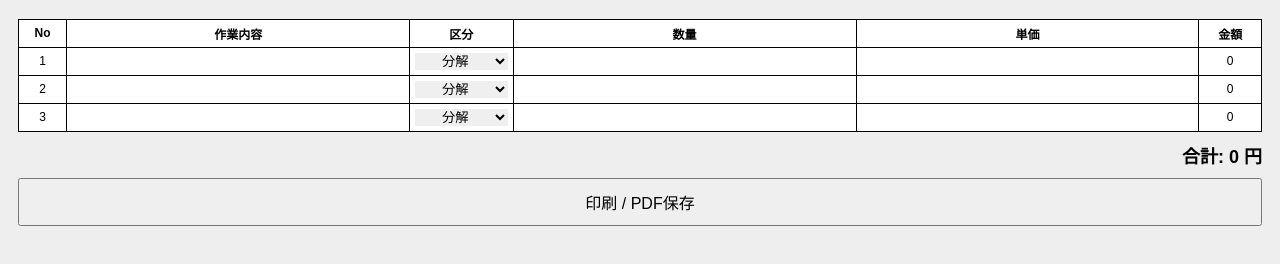
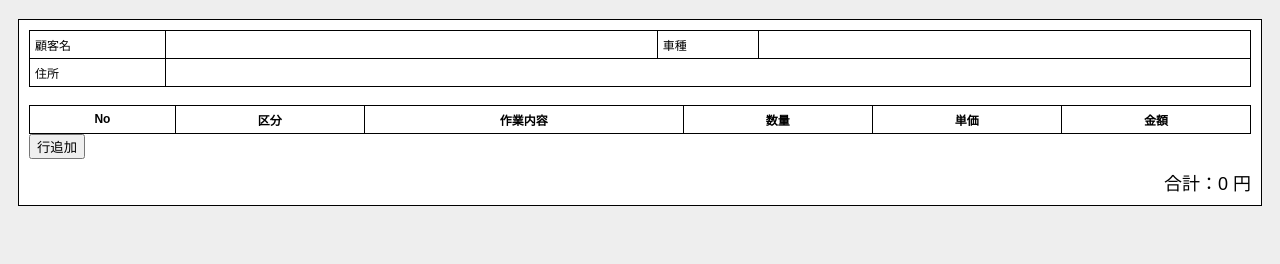
Before and after one commit to dodx5/estimate-app, a plain HTML site: page index.html in a window 1280 px wide. Shown: the part 88-352 px from the top of the page. Drawn offline with Linux system fonts and the light colour scheme.

Commit message:
Update index.html

```diff
--- a/index.html
+++ b/index.html
@@ -16,59 +16,86 @@ h1 {
   text-align:center;
 }
 
+.sheet {
+  background:#fff;
+  padding:10px;
+  border:1px solid #000;
+}
+
 table {
   width:100%;
-  border-collapse: collapse;
-  background:#fff;
+  border-collapse:collapse;
+  font-size:12px;
 }
 
 th, td {
   border:1px solid #000;
   padding:5px;
-  font-size:12px;
-  text-align:center;
 }
 
 input, select {
   width:100%;
   border:none;
-  text-align:center;
+  font-size:12px;
 }
 
 .total {
+  text-align:right;
   font-size:18px;
-  font-weight:bold;
-  text-align:right;
   margin-top:10px;
-}
-
-button {
-  width:100%;
-  padding:10px;
-  margin-top:10px;
-  font-size:16px;
 }
 </style>
 
 </head>
+
 <body>
 
 <h1>御見積書</h1>
 
+<div class="sheet">
+
 <table>
 <tr>
+  <td>顧客名</td>
+  <td><input></td>
+  <td>車種</td>
+  <td><input></td>
+</tr>
+<tr>
+  <td>住所</td>
+  <td colspan="3"><input></td>
+</tr>
+</table>
+
+<br>
+
+<table id="table">
+<tr>
   <th>No</th>
+  <th>区分</th>
   <th>作業内容</th>
-    <th>区分</th>
   <th>数量</th>
   <th>単価</th>
   <th>金額</th>
 </tr>
+</table>
 
-  <!-- 1行目 -->
-  <tr>
-    <td>1</td>
-    <td><input type="text"></td>
+<button onclick="addRow()">行追加</button>
+
+<div class="total">
+合計：<span id="total">0</span> 円
+</div>
+
+</div>
+
+<script>
+
+function addRow(){
+  const table = document.getElementById("table");
+  const row = table.insertRow();
+
+  row.innerHTML = `
+    <td>${table.rows.length - 1}</td>
     <td>
       <select>
         <option>分解</option>
@@ -79,75 +106,36 @@ button {
         <option>塗装</option>
       </select>
     </td>
-    <td><input type="number" oninput="calc()"></td>
-    <td><input type="number" oninput="calc()"></td>
-    <td class="price">0</td>
-  </tr>
+    <td><input></td>
+    <td><input type="number" oninput="calc(this)"></td>
+    <td><input type="number" oninput="calc(this)"></td>
+    <td><input readonly></td>
+  `;
+}
 
-  <!-- 2行目 -->
-  <tr>
-    <td>2</td>
-    <td><input type="text"></td>
-    <td>
-      <select>
-        <option>分解</option>
-        <option>交換</option>
-        <option>点検</option>
-        <option>補充</option>
-        <option>脱着</option>
-        <option>塗装</option>
-      </select>
-    </td>
-    <td><input type="number" oninput="calc()"></td>
-    <td><input type="number" oninput="calc()"></td>
-    <td class="price">0</td>
-  </tr>
+function calc(el){
+  const row = el.parentNode.parentNode;
+  const qty = row.cells[3].children[0].value;
+  const price = row.cells[4].children[0].value;
+  const total = qty * price || 0;
 
-  <!-- 3行目 -->
-  <tr>
-    <td>3</td>
-    <td><input type="text"></td>
-    <td>
-      <select>
-        <option>分解</option>
-        <option>交換</option>
-        <option>点検</option>
-        <option>補充</option>
-        <option>脱着</option>
-        <option>塗装</option>
-      </select>
-    </td>
-    <td><input type="number" oninput="calc()"></td>
-    <td><input type="number" oninput="calc()"></td>
-    <td class="price">0</td>
-  </tr>
+  row.cells[5].children[0].value = total;
 
-</table>
+  calcTotal();
+}
 
-<div class="total">合計: <span id="total">0</span> 円</div>
+function calcTotal(){
+  const table = document.getElementById("table");
+  let sum = 0;
 
-<button onclick="window.print()">印刷 / PDF保存</button>
+  for(let i=1; i<table.rows.length; i++){
+    const val = table.rows[i].cells[5].children[0].value;
+    sum += Number(val) || 0;
+  }
 
-<script>
-function calc(){
-  let rows = document.querySelectorAll("table tr");
-  let total = 0;
+  document.getElementById("total").innerText = sum;
+}
 
-  rows.forEach((row, i)=>{
-    if(i===0) return;
-
-    let inputs = row.querySelectorAll("input");
-    let qty = Number(inputs[1].value);
-    let price = Number(inputs[2].value);
-
-    let sum = qty * price;
-    row.querySelector(".price").innerText = sum;
-
-    total += sum;
-  });
-
-  document.getElementById("total").innerText = total;
-}
 </script>
 
 </body>
```
Lines whose indentation alone changed are shown as unchanged.
